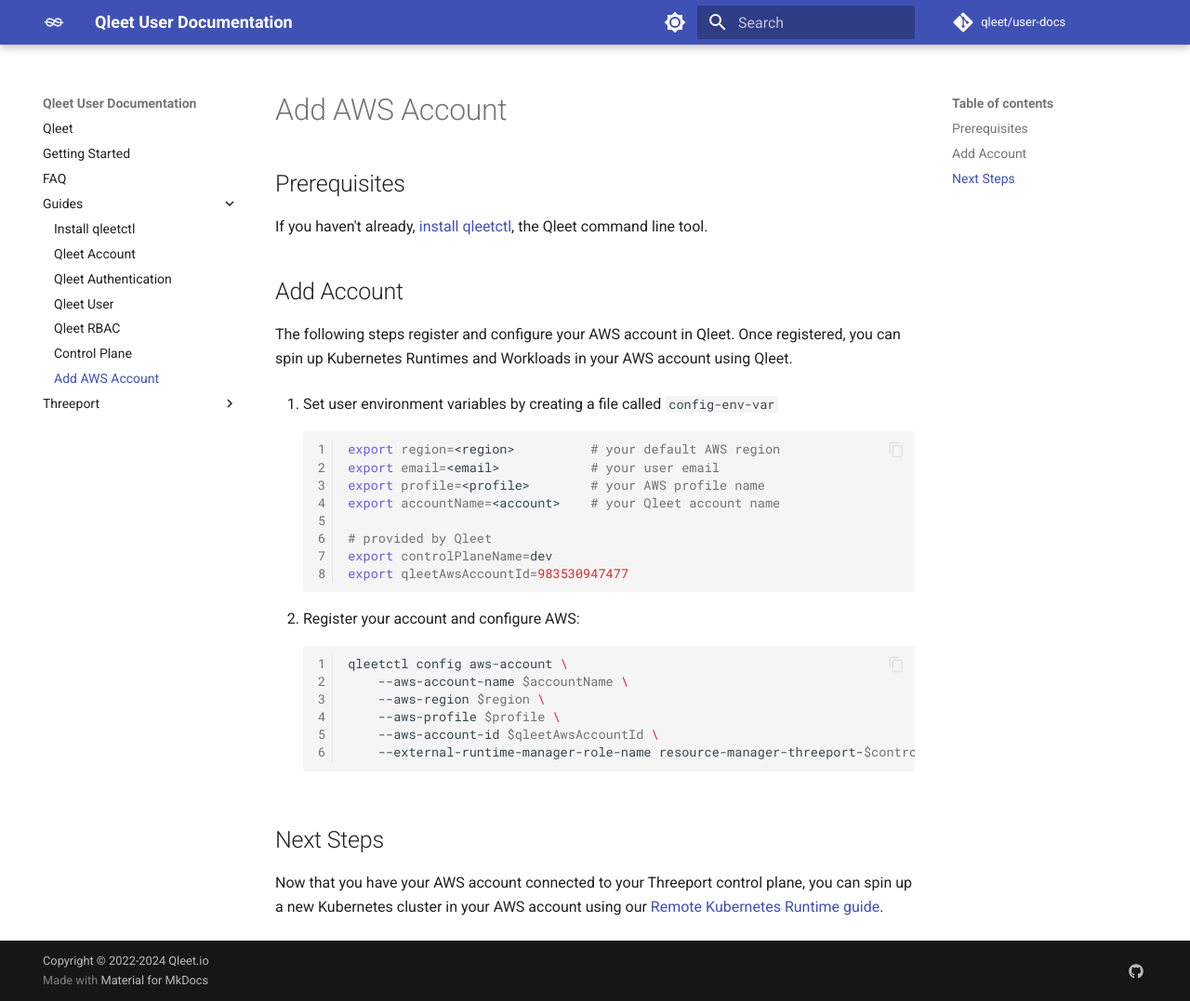
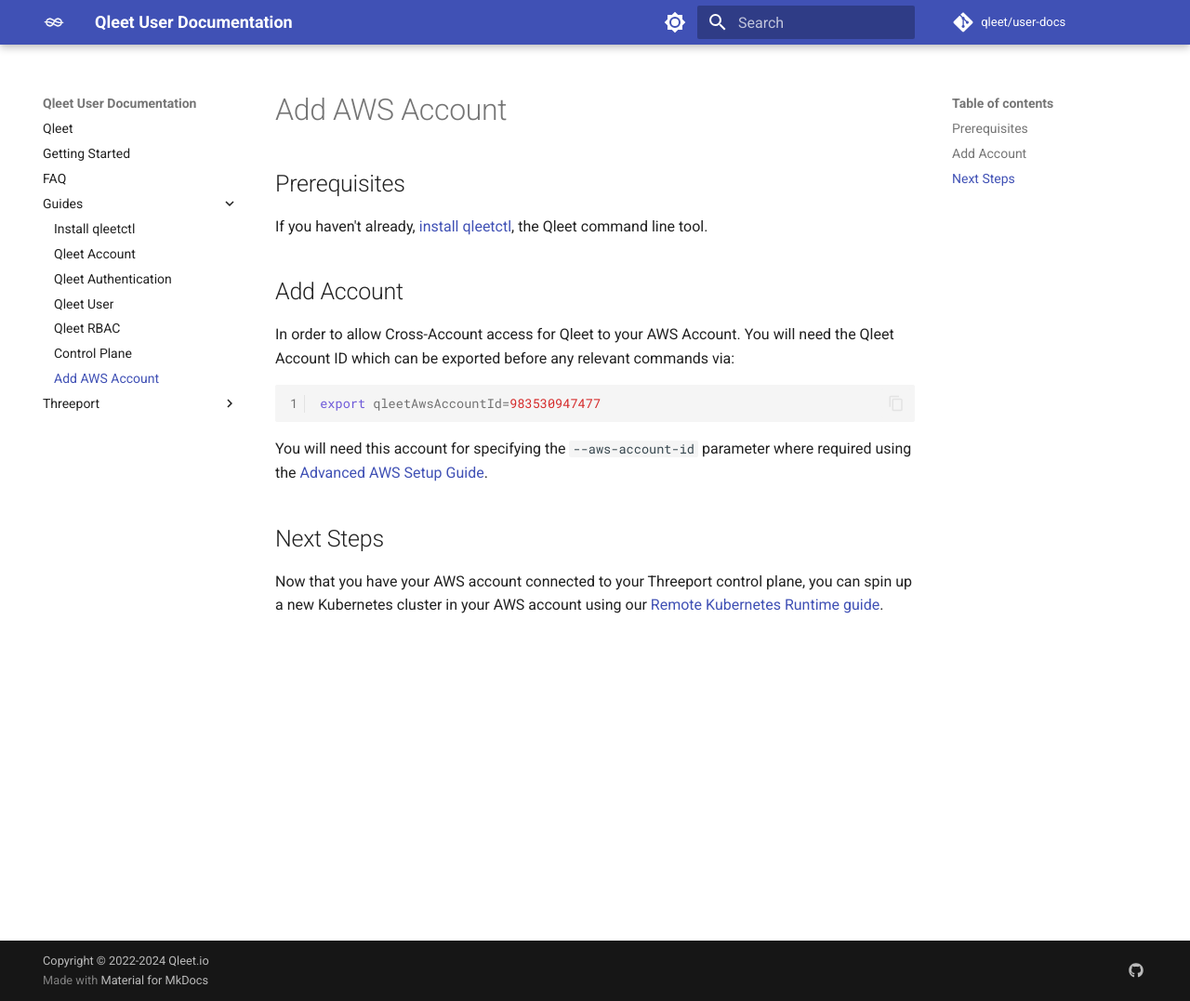
Before and after one commit to qleet/user-docs, an MkDocs documentation site: the page built from docs/guides/add-aws-account.md, in a window 1280 px wide and 1077 px high. Shown: the whole window at 93% size. Built offline with MkDocs 1.6.1 and Material for MkDocs 9.7.7, drawn with Linux system fonts in a browser that asks for light colours; comment, search, counter and statistics services are not loaded.

Commit message:
fix: correct AWS account config guide
Signed-off-by: Rich Lander <lander2k2@protonmail.com>

````diff
--- a/docs/guides/add-aws-account.md
+++ b/docs/guides/add-aws-account.md
@@ -7,34 +7,16 @@
 
 ## Add Account
 
-The following steps register and configure your AWS account in Qleet.  Once
-registered, you can spin up Kubernetes Runtimes and Workloads in your AWS account
-using Qleet.
+In order to allow Cross-Account access for Qleet to your AWS Account. You will
+need the Qleet Account ID which can be exported before any relevant commands
+via:
 
-1. Set user environment variables by creating a file called `config-env-var`
+```bash
+export qleetAwsAccountId=983530947477
+```
 
-    ```bash
-    export region=<region>          # your default AWS region
-    export email=<email>            # your user email
-    export profile=<profile>        # your AWS profile name
-    export accountName=<account>    # your Qleet account name
-
-    # provided by Qleet
-    export controlPlaneName=dev
-    export qleetAwsAccountId=983530947477
-    ```
-
-
-1. Register your account and configure AWS:
-
-    ```bash
-    qleetctl config aws-account \
-        --aws-account-name $accountName \
-        --aws-region $region \
-        --aws-profile $profile \
-        --aws-account-id $qleetAwsAccountId \
-        --external-runtime-manager-role-name resource-manager-threeport-$controlPlaneName-$accountName
-    ```
+You will need this account for specifying the `--aws-account-id` parameter where
+required using the [Advanced AWS Setup Guide](../threeport/aws/advanced-aws-setup.md).
 
 ## Next Steps
 
````
